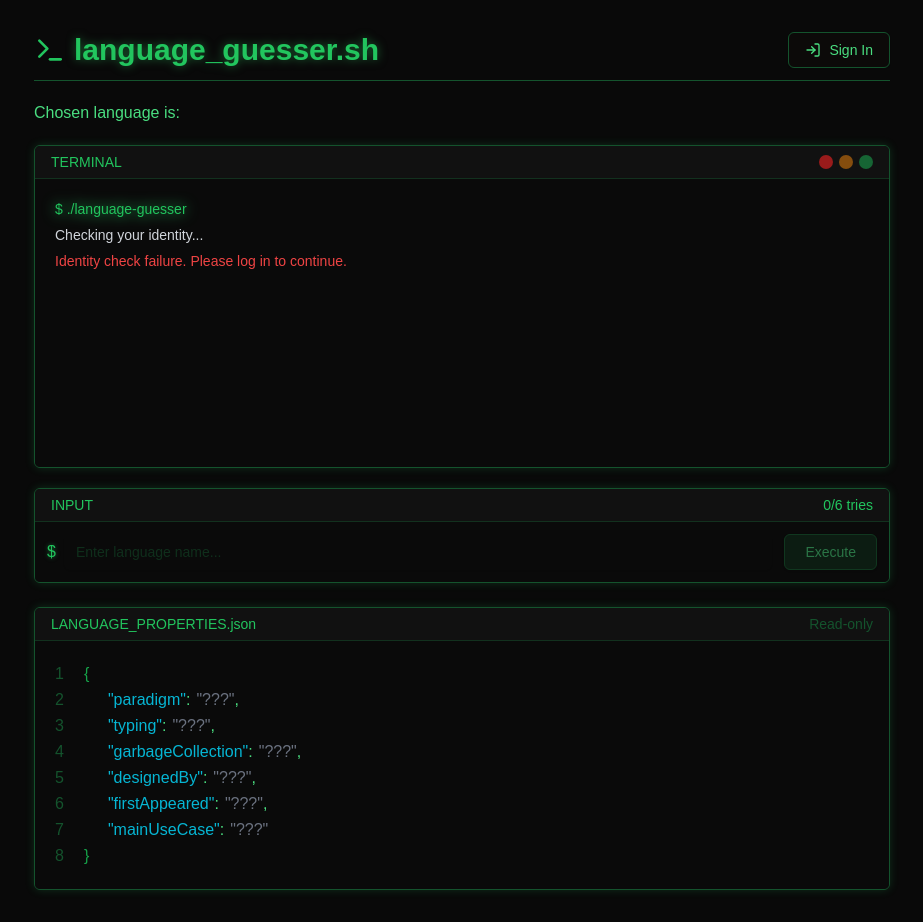
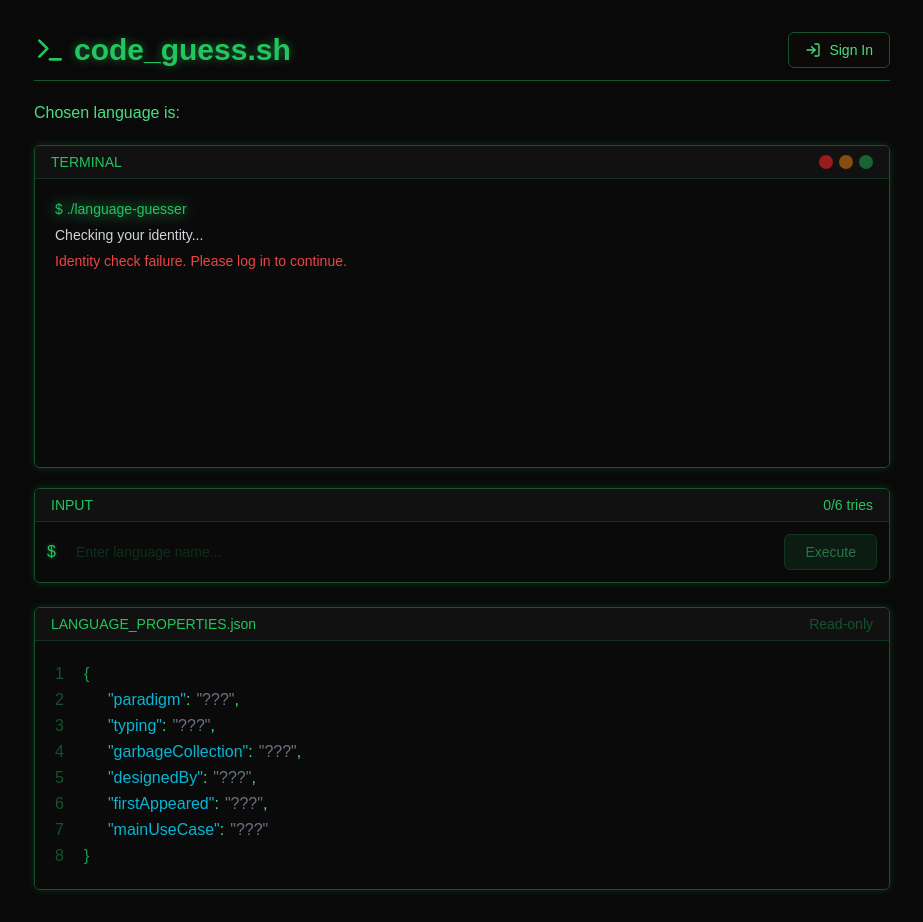
Before and after one commit to Strahinja2112/code_guess, a Next.js app: page / in a window 1280 px wide. Shown: the whole page, without its empty margins (178-1101 px from the left). Built offline with nearby package versions, Linux system fonts and the light colour scheme; no server answers; the database is empty; a web font is replaced by a local one.

Commit message:
fix: fixed depl errors

```diff
--- a/src/app/layout.tsx
+++ b/src/app/layout.tsx
@@ -5,12 +5,12 @@ import "@/styles/globals.css";
 import { type Metadata } from "next";
 import { SessionProvider } from "next-auth/react";
 
-import { DM_Mono, Kode_Mono } from "next/font/google";
+import { Kode_Mono } from "next/font/google";
 
 const monoFont = Kode_Mono({
   subsets: ["latin"],
   variable: "--font-mono",
-  weight: ["400"],
+  weight: ["400", "500", "600", "700"],
 });
 
 export const metadata: Metadata = {
--- a/src/components/main-game.tsx
+++ b/src/components/main-game.tsx
@@ -86,7 +86,7 @@ export function MainGame({ userDailyTry, todaysLanguage }: Props) {
     return () => {
       void create();
     };
-  }, [gameState]);
+  }, [gameState, session?.user]);
 
   useEffect(() => {
     if (attempts >= MAX_TRIES) {
@@ -96,6 +96,7 @@ export function MainGame({ userDailyTry, todaysLanguage }: Props) {
 
   useEffect(() => {
     startNewGame();
+    // eslint-disable-next-line react-hooks/exhaustive-deps
   }, [status]);
 
   useEffect(() => {
--- a/src/lib/config.ts
+++ b/src/lib/config.ts
@@ -1,7 +1,7 @@
 import { type Language } from "@/types";
 
 export const siteConfig = {
-  name: "language_guesser.sh",
+  name: "code_guess.sh",
 };
 
 export const MAX_TRIES = 6;
--- a/src/server/lang-actions.ts
+++ b/src/server/lang-actions.ts
@@ -14,5 +14,5 @@ export async function getTodaysLanguagePick(): Promise<string | null> {
     return null;
   }
 
-  return todaysPick.languageName as string;
+  return todaysPick.languageName;
 }
--- a/src/server/user-actions.ts
+++ b/src/server/user-actions.ts
@@ -1,6 +1,6 @@
 "use server";
 
-import { type DailyTry, type Prisma } from "@prisma/client";
+import { type Prisma } from "@prisma/client";
 import { isSameDay } from "date-fns";
 import { auth } from "./auth";
 import { db } from "./db";
```
